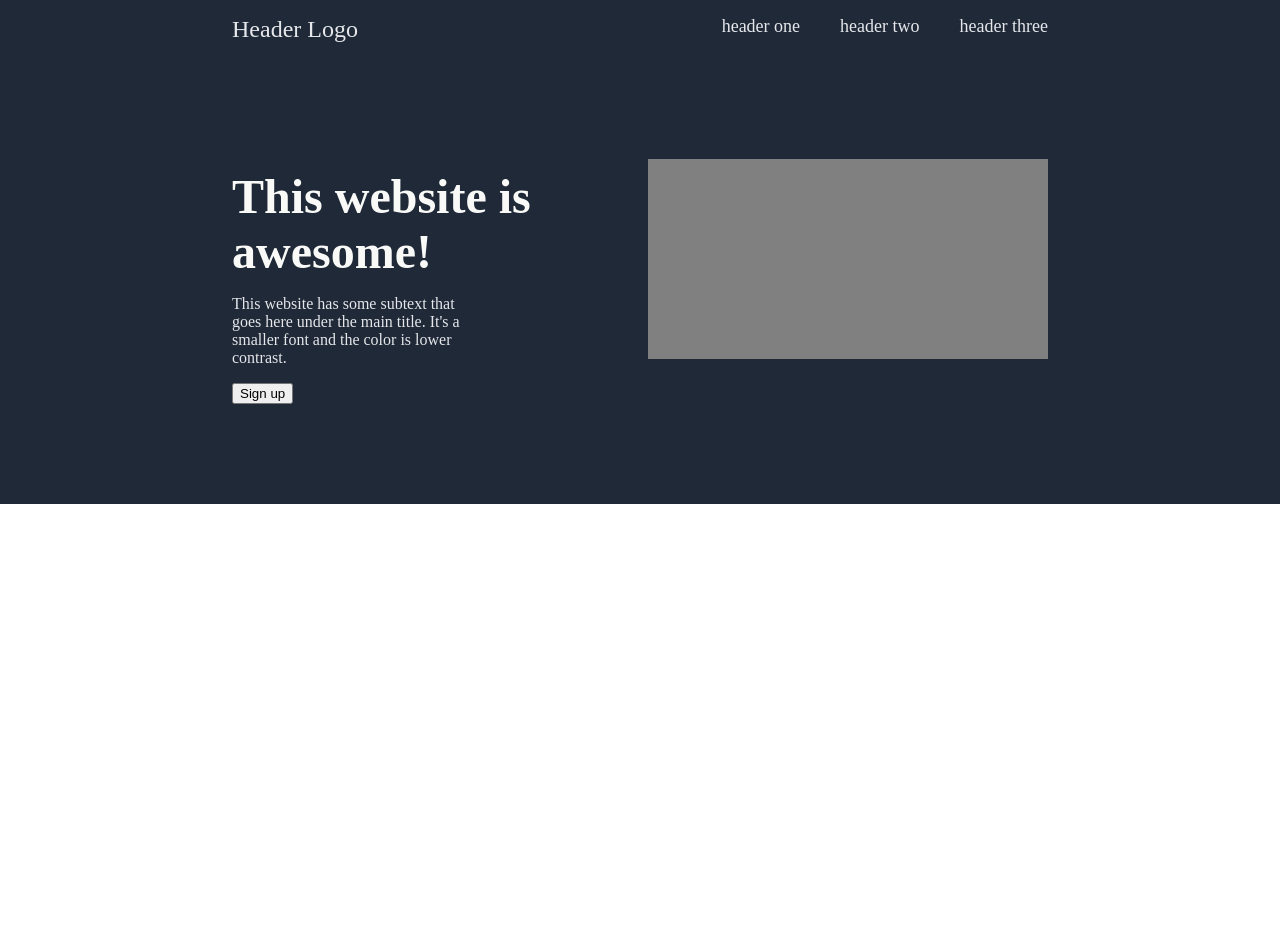
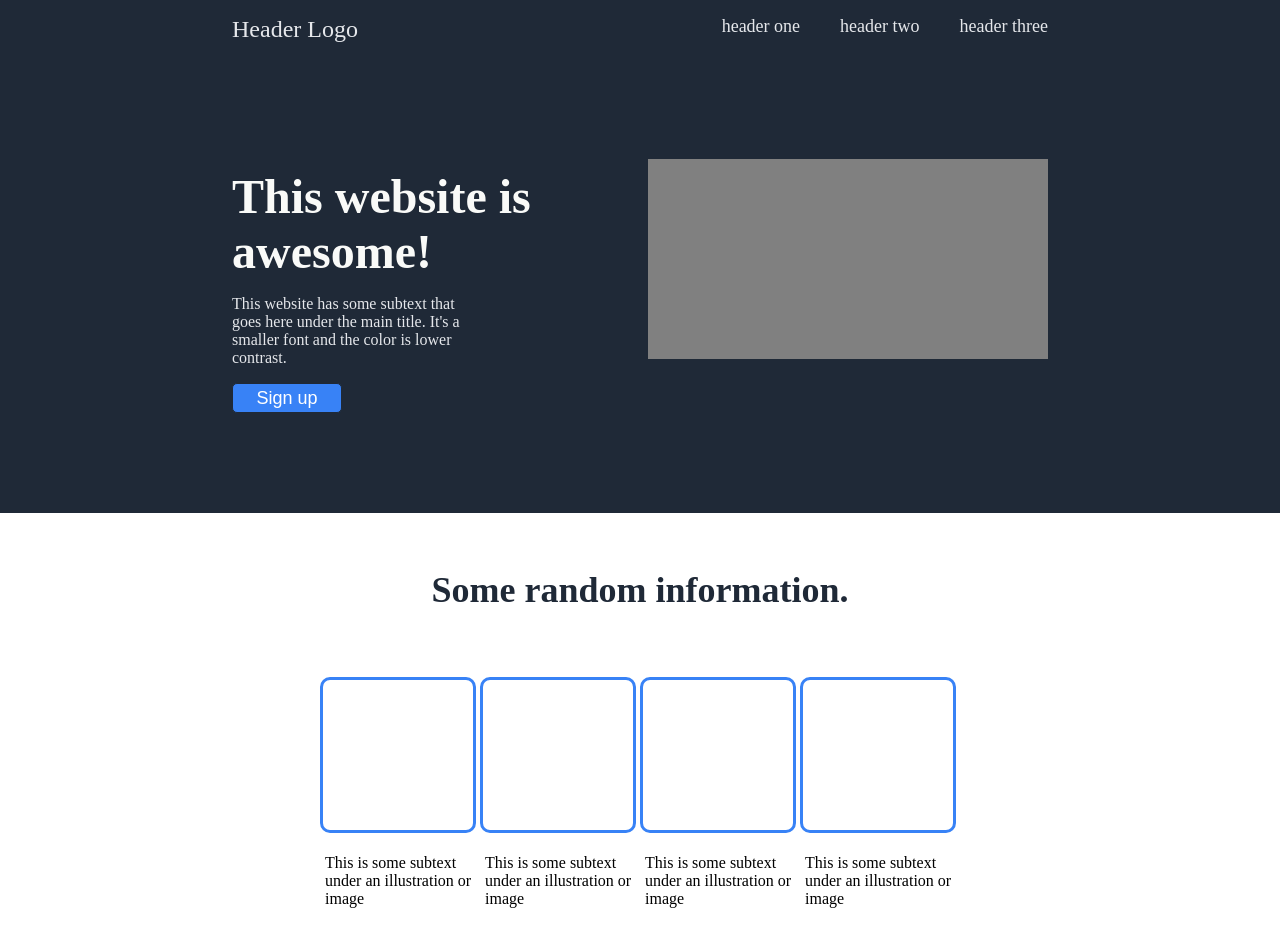
Before and after one commit to fivan14/landingPage, a plain HTML site: page index.html in a window 1280 px wide. Before the commit the page ends 800 px from the top, so only its background shows below. Drawn offline with Linux system fonts and the light colour scheme.

Commit message:
Add some random info section

```diff
--- a/index.html
+++ b/index.html
@@ -19,7 +19,7 @@
         </nav>
     </div>
     <div id="hero-box" style="background-color: #1f2937; display: flex; justify-content: center;">
-        <div id="hero-body" style="width: 70%; display: flex; justify-content: space-around; margin: 100px 40px">
+        <div id="hero-body" style="width: 70%; display: flex; justify-content: space-between; margin: 100px 40px">
 
             <div id="hero-text-container" style="margin-left: 40px;">
                 <div id="hero-title-box">
@@ -30,15 +30,45 @@
                     title. It's a smaller font and the color is lower contrast.</p>
                 </div>
                 <div id="hero-button-box">
-                    <button>Sign up</button>
+                    <button style="background-color: #3882f6; color: white; width: 110px; height: 30px; border-radius: 5px; font-size: 18px; border: 1px solid #1f2937;">Sign up</button>
                 </div>
             </div>
 
             <div id="hero-img-container" style="margin-right: 40px;">
                 <div style="width: 400px; height: 200px; background-color: gray;"></div>
             </div>
+        </div>
+    </div>
+    <div style="display: flex; justify-content: center;">
+        <div id="main-section" style="display: flex; flex-direction: column; margin-top: 20px; width: 50%;">
+            <div id="random-info-box" style="display: flex; justify-content: center;">
+                <p style="font-size: 36px; font-weight: 900; color:#1f2937">Some random information.</p>
+            </div>
+            <div id="main-images-container" style="display:flex; justify-content: space-around; margin-top: 30px;">
+                <div style="display:flex; flex-direction: column;">
+                    <div>
+                        <div id="img-placeholder" style="border: 3px solid #3882f6; width: 150px; height: 150px; border-radius: 10px;"></div>
+                    </div>
+                    <div style="max-width: 150px; padding: 5px"><p>This is some subtext under an illustration or image</p></div>
+                </div>
+                <div>
+                    <div style="border: 3px solid #3882f6; width: 150px; height: 150px; border-radius: 10px;"></div>
+                    <div style="max-width: 150px; padding: 5px"><p>This is some subtext under an illustration or image</p></div>
+                </div>
+                <div>
+                    <div style="border: 3px solid #3882f6; width: 150px; height: 150px; border-radius: 10px;"></div>
+                    <div style="max-width: 150px; padding: 5px"><p>This is some subtext under an illustration or image</p></div>
+                </div>
+                <div>
+                    <div style="border: 3px solid #3882f6; width: 150px; height: 150px; border-radius: 10px;"></div>
+                    <div style="max-width: 150px; padding: 5px"><p>This is some subtext under an illustration or image</p></div>
+                </div>
+            </div>
+        </div>
+    </div>
 
-        </div>
+    <div id="quote-section">
+
     </div>
 </body>
 </html>
```
